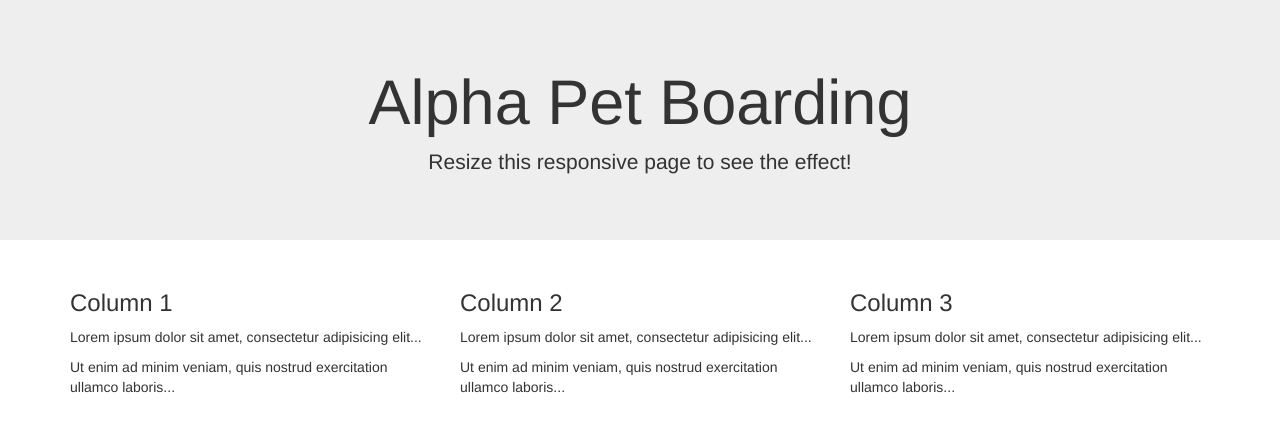
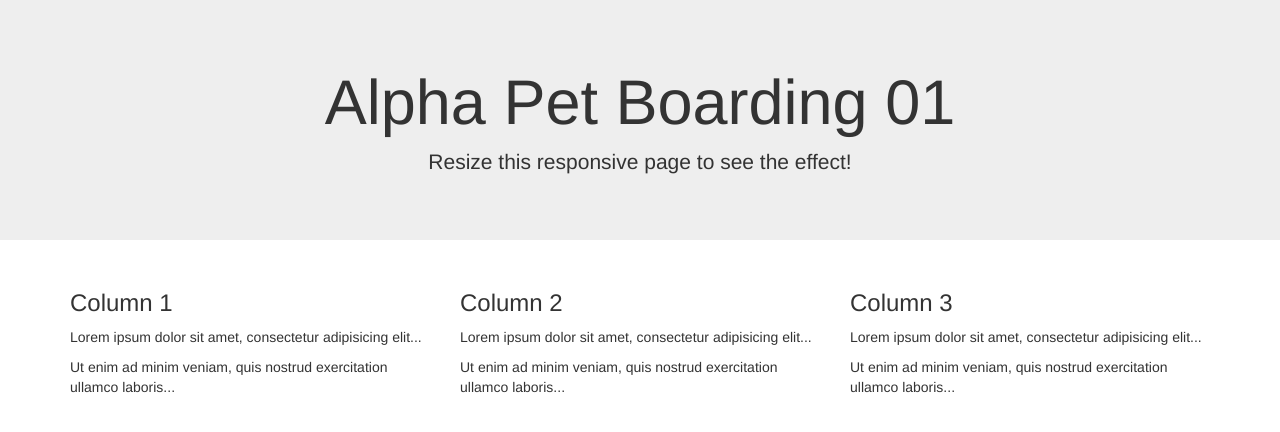
Before and after one commit to alphapetcaredelhi/alphapetboarding, a plain HTML site: page index.html in a window 1280 px wide. Drawn offline with nearby package versions, Linux system fonts and the light colour scheme.

Commit message:
Update index.html
test commit

```diff
--- a/index.html
+++ b/index.html
@@ -11,7 +11,7 @@
 <body>
 
 <div class="jumbotron text-center">
-  <h1>Alpha Pet Boarding</h1>
+  <h1>Alpha Pet Boarding 01</h1>
   <p>Resize this responsive page to see the effect!</p>
 </div>
 
```
